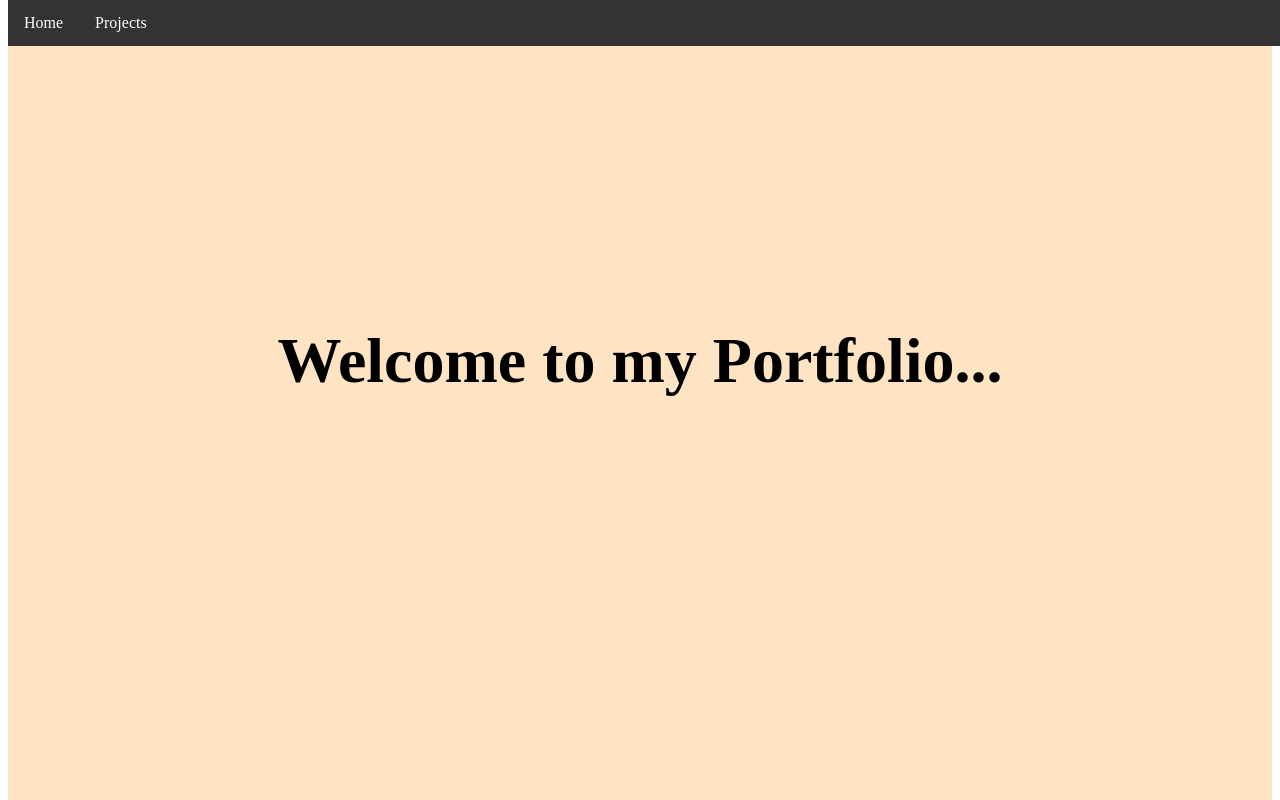
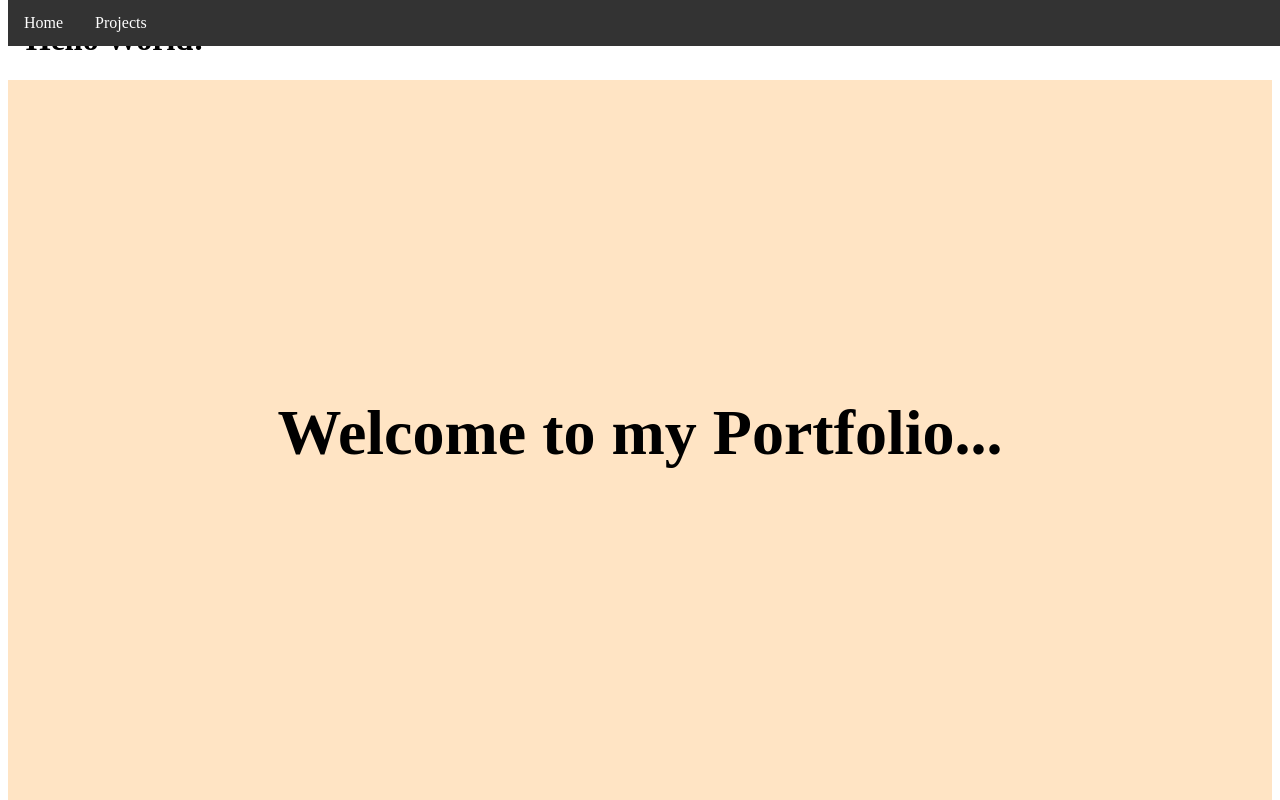
Before and after one commit to zohaib01/microverse-trial, a plain HTML site: page index.html in a window 1280 px wide. Shown: the top 800 px of the page. Drawn offline with Linux system fonts and the light colour scheme.

Commit message:
Hello world changes in index.html

```diff
--- a/index.html
+++ b/index.html
@@ -9,6 +9,9 @@
   <body>
     <script src="https://cdn.freecodecamp.org/testable-projects-fcc/v1/bundle.js"></script>
 
+    <h1>
+      "Hello World!"
+    </h1>
     <!--
 
     Hello Camper!
```
